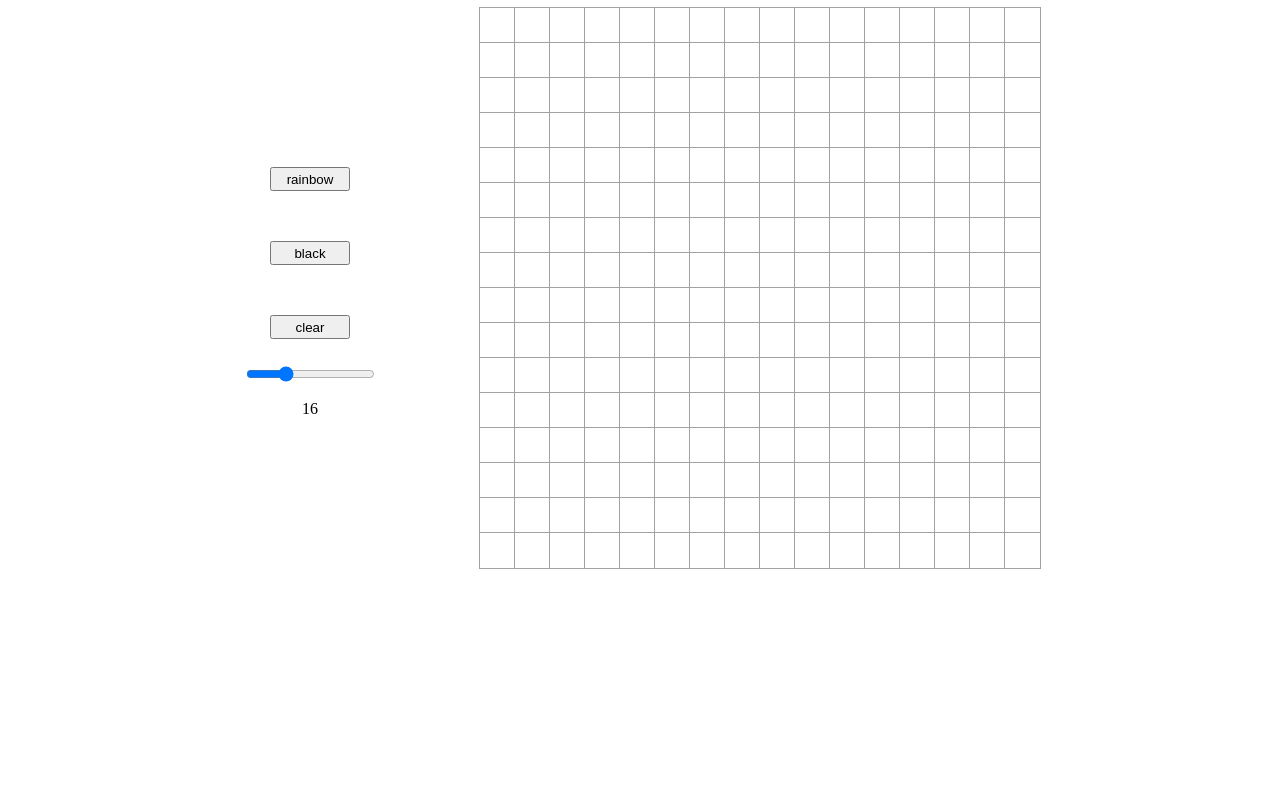
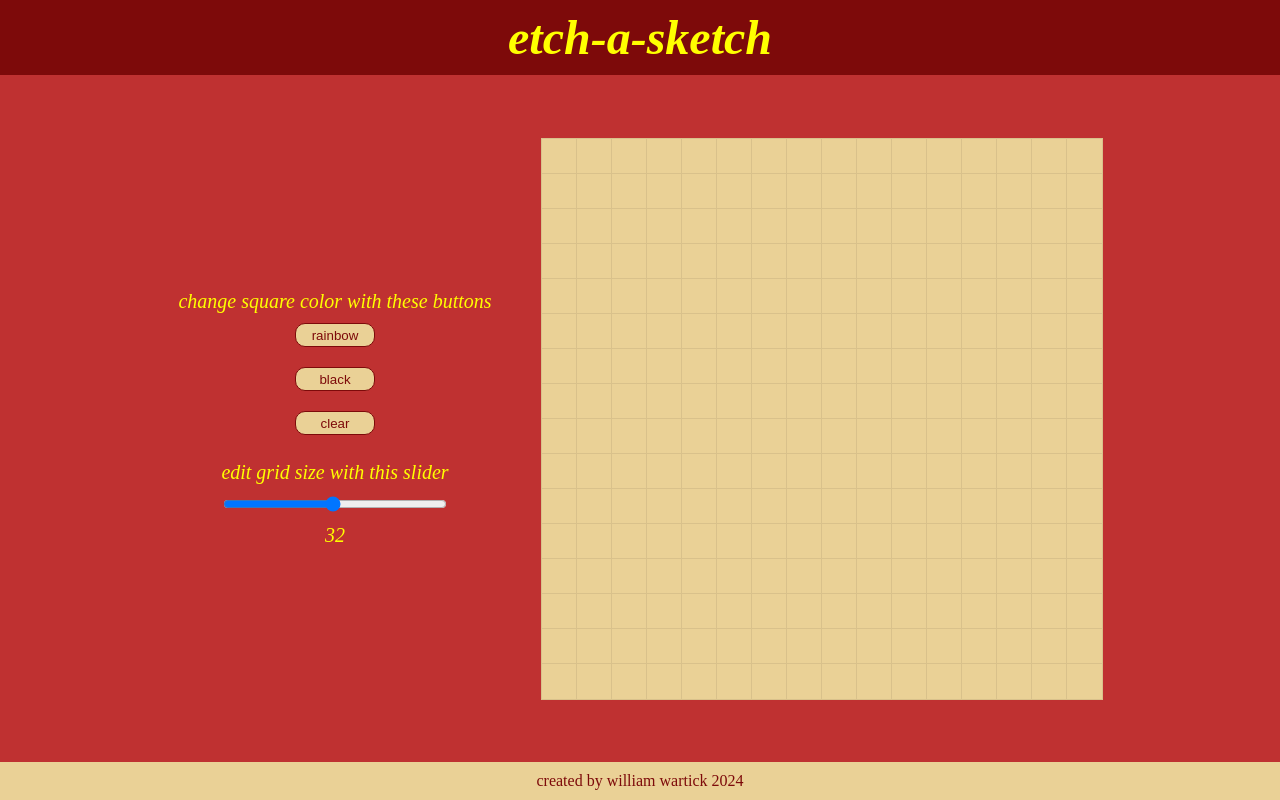
Before and after one commit to wwartick/etch-a-sketch, a plain HTML site: page index.html in a window 1280 px wide. Drawn offline with Linux system fonts and the light colour scheme.

Commit message:
css changes - project mostly done at this point

```diff
--- a/index.html
+++ b/index.html
@@ -15,21 +15,24 @@
     header and footer probably necessary in every project    -->
 
 <body>
-    <div class="header"></div>
+    <div class="header"> etch-a-sketch</div>
 
     <div class="main">
         <div class = 'optionsContainer'>
+            <span>change square color with these buttons</span>
             <button class="colorChangeBtn" id="rainbow" onclick="colorPicker(this.id)">rainbow</button>
             <button class ="colorChangeBtn" id="black" onclick="colorPicker(this.id)">black</button>
-            <button class="colorChangeBtn" onclick='clearBoard()'>clear</button>
-            <input type="range" min="2" max="50" value="16" class="slider" id="slider">
-            <p id="sliderValue">16</p>
+            <button onclick='clearBoard()'>clear</button>
+        <div class="sliderContainer">
+            <span>edit grid size with this slider</span>
+            <input type="range" min="1" max="64" value="32" class="slider" id="slider">
+            <span id="sliderValue">16</span>
         </div>
-
+     </div>
         <div id="container"></div>
 
     </div>
-    <div class="footer"></div>
+    <div class="footer">created by william wartick 2024</div>
 
 
 </body>
--- a/script.js
+++ b/script.js
@@ -1,11 +1,3 @@
-/*
-NEEDS
-start with 16x16
-each box is it's own seperate div (loops?)
-event listener AFTER div generation
-fancy stuff AFTER black/white works at LEAST
-*/
-
 const mainContainer = document.querySelector('#container');
 const gridHolder = document.createElement('div');
 var slider = document.getElementById('slider');
@@ -15,6 +7,9 @@ let gridSize = 16;
 gridHolder.id='container';
 let color = 'black';
 
+//takes the users slider input and adjusts the grid size to it
+//also deletes the previous grid and creates a new one immediately
+//to reflect the new grid size.
 slider.oninput=function(){
     output.innerHTML=this.value;
     gridSize = this.value;
@@ -45,7 +40,7 @@ const colorPicker = function(colorChoice){
 const clearBoard = function() {
     const clearDivs = document.querySelectorAll('.gridBox');
      clearDivs.forEach(div =>{
-        div.style.backgroundColor='white';
+        div.style.backgroundColor='#EAD196';
      })
 }
 
@@ -63,7 +58,7 @@ const createGrid = function(length) {
         //dynamic length/width depending on users decision
         gridDiv.style.height=gridLength+'vh';
         gridDiv.style.width=gridLength+'vh';
-        gridDiv.style.backgroundColor='white';
+        gridDiv.style.backgroundColor='#EAD196';
         //changes color when moused over
         gridDiv.onmouseenter=function(){
             const currentGrid = document.getElementById(this.id);
@@ -75,6 +70,7 @@ const createGrid = function(length) {
         }
 
         gridHolder.appendChild(gridDiv);
+        gridHolder.className='gridHolder';
     }
     mainContainer.appendChild(gridHolder);
 }
--- a/style.css
+++ b/style.css
@@ -1,13 +1,15 @@
 body{
     display: flex;
     flex-direction: column;
-    justify-content: center;
-    align-items: center;
+  min-height: 100vh;
+    margin:0;
+    padding: 0;
 }
+
 
 .gridBox{
     margin: -1px;
-    border: 1px solid rgba(0, 0, 0, 0.37);
+    border: 1px solid rgba(0, 0, 0, 0.075);
 }
 
 #container{
@@ -15,26 +17,85 @@ body{
     width: 70vh;
     display: flex;
     flex-wrap:wrap;
-    color:  rgba(255, 255, 255);
+    color:  #EAD196;
 }
 
 .main{
+    flex:1;
     display: flex;
     flex-direction: row;
+    background-color: #BF3131;
+    align-items: center;
+    justify-content: center;
+    width: 100%;
+    height:100%;
 
 }
 
 .optionsContainer{
     display: flex;
     flex-direction: column;
+    justify-content: center;
     align-items: center;
-    justify-content: center;
-    margin-right:100px;
-
+    margin-right:50px;
+    padding: 0;
 }
 
-.colorChangeBtn{
-    margin: 25px 30px;
+.header{
+    background-color: #7D0A0A;
+    color: yellow;
+    width: 100%;
+    height: 75px;
+    font-size:48px;
+    font-weight: 800;
+    display: flex;
+    justify-content: center;
+    align-items: center;
+    font-style: italic;
+}
+
+.gridHolder{
+    align-self: center;
+    justify-self: center;
+}
+
+.footer{
+    background-color:  #EAD196;
+    color: #7D0A0A;
+    margin-top:auto;
+    padding:10px;
+    text-align: center;
+}
+
+.sliderContainer{
+    display: flex;
+    flex-direction: column;
+    text-align: center;
+    gap: 10px;
+    margin-top: 16px;
+}
+
+span{
+    color: yellow;
+    font-style: italic;
+    font-size: 20px;
+}
+
+button{
+    color: #7D0A0A;
+    background-color: #EAD196;
+    border-radius: 10px;
+    border: 1px solid #7D0A0A;
+    margin: 10px 0;
     width: 10vh;
     height: 3vh;
 }
+
+button:hover{
+    transform: scale(1.2);
+}
+
+.colorChangeBtn:focus {
+    background: #e5e5e5;
+    box-shadow: inset 0px 0px 5px #c1c1c1;
+  }
```
